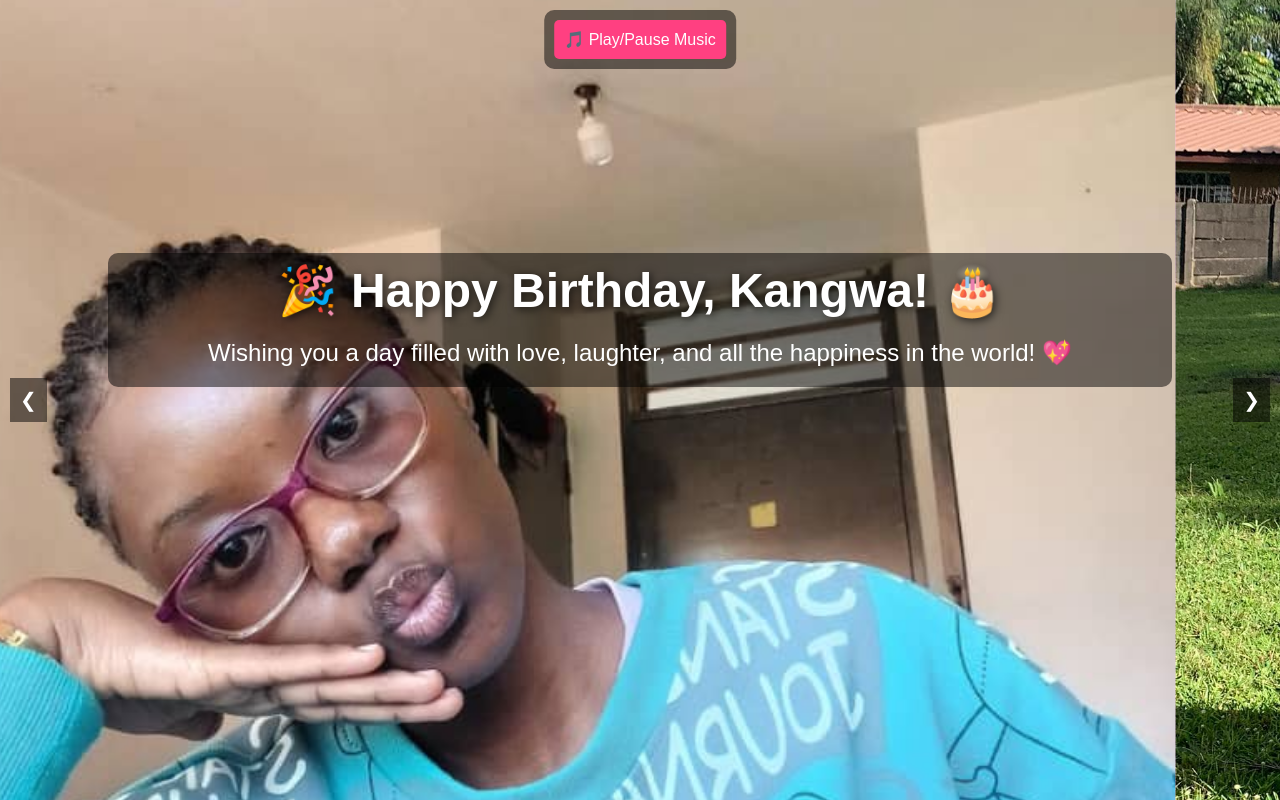
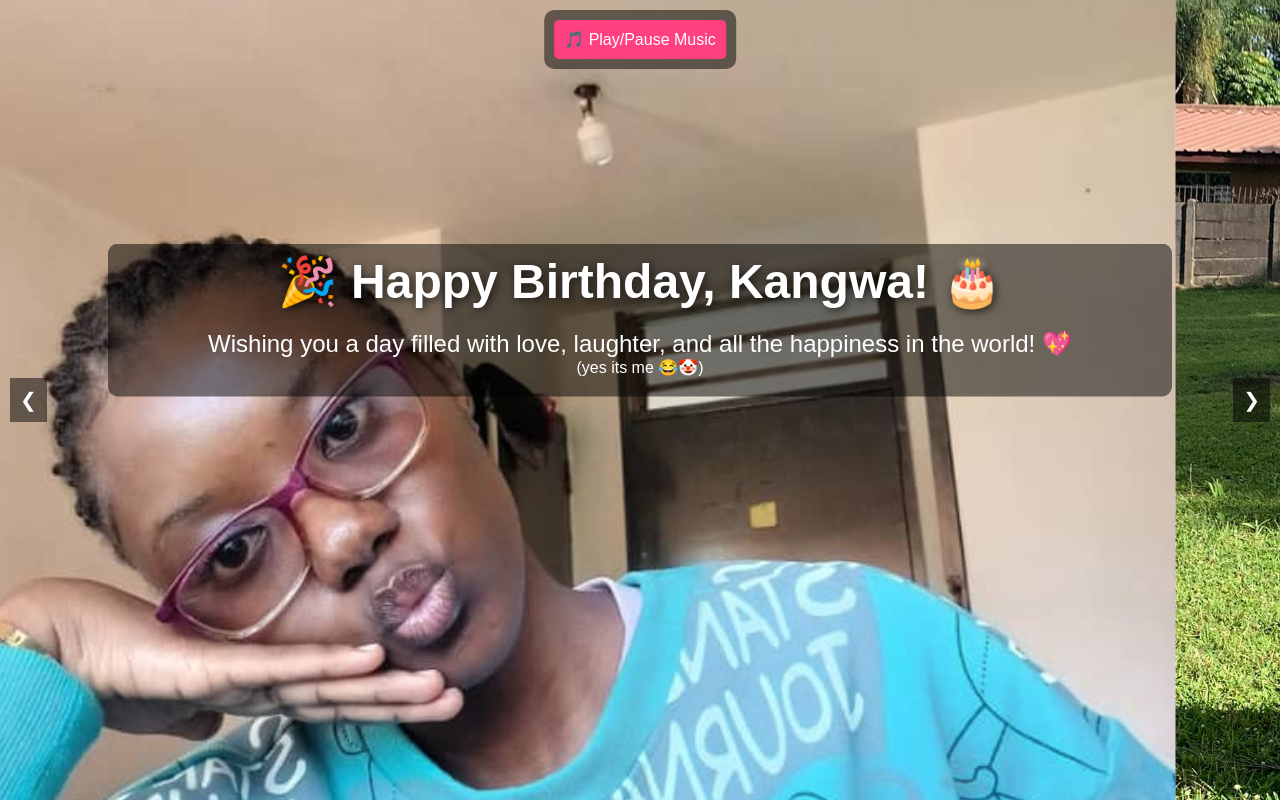
Before and after one commit to Taonga-Volume/Birthday-wish, a plain HTML site: page index.html in a window 1280 px wide. Drawn offline with Linux system fonts and the light colour scheme.

Commit message:
Update index.html

```diff
--- a/index.html
+++ b/index.html
@@ -164,6 +164,7 @@
     <div class="text-container">
         <div class="birthday-text">🎉 Happy Birthday, Kangwa! 🎂</div>
         <div class="message-text">Wishing you a day filled with love, laughter, and all the happiness in the world! 💖</div>
+        <div>(yes its me 😂🤡)</div>
     </div>
 
     <!-- Music Controls -->
```
